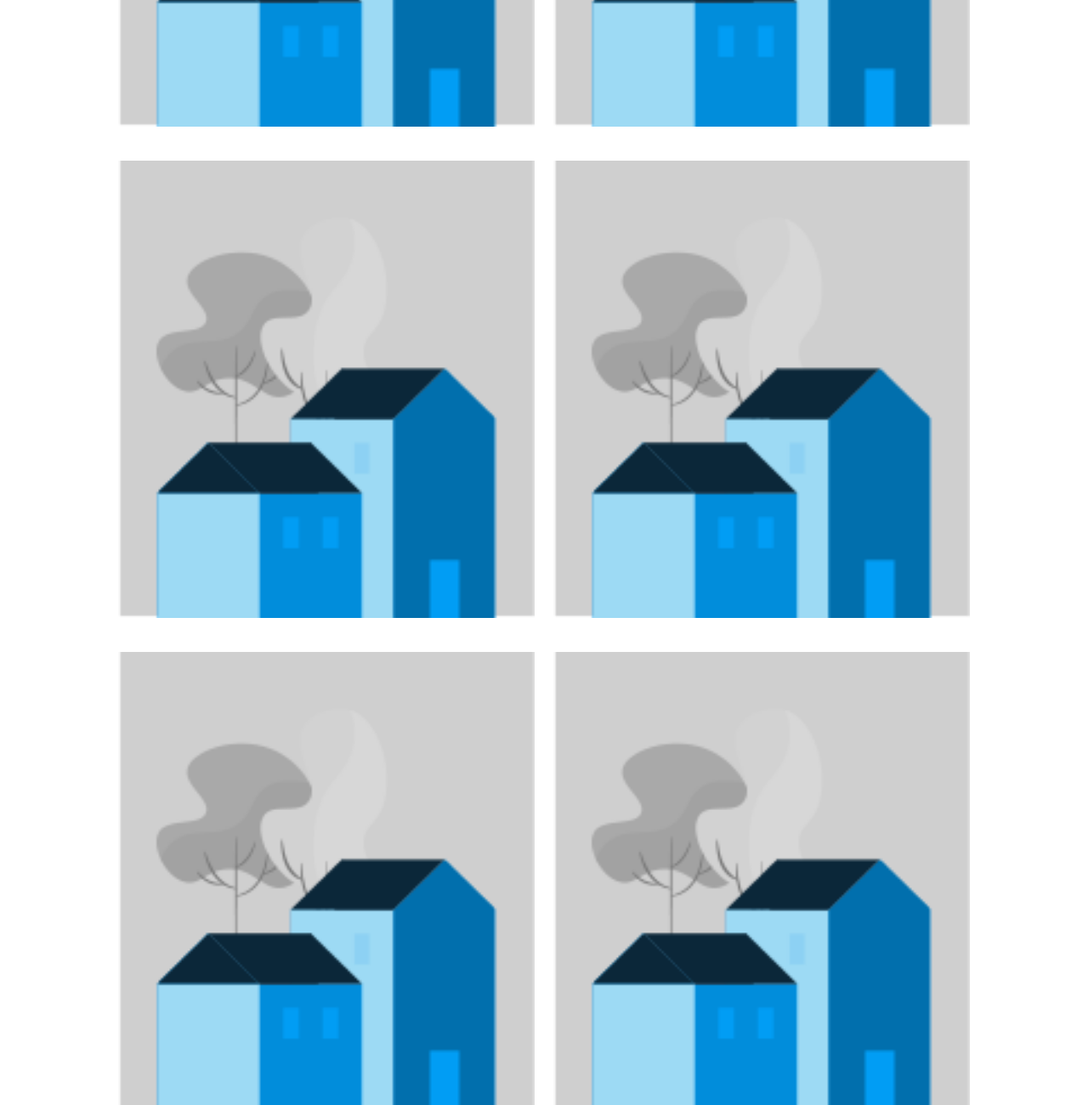
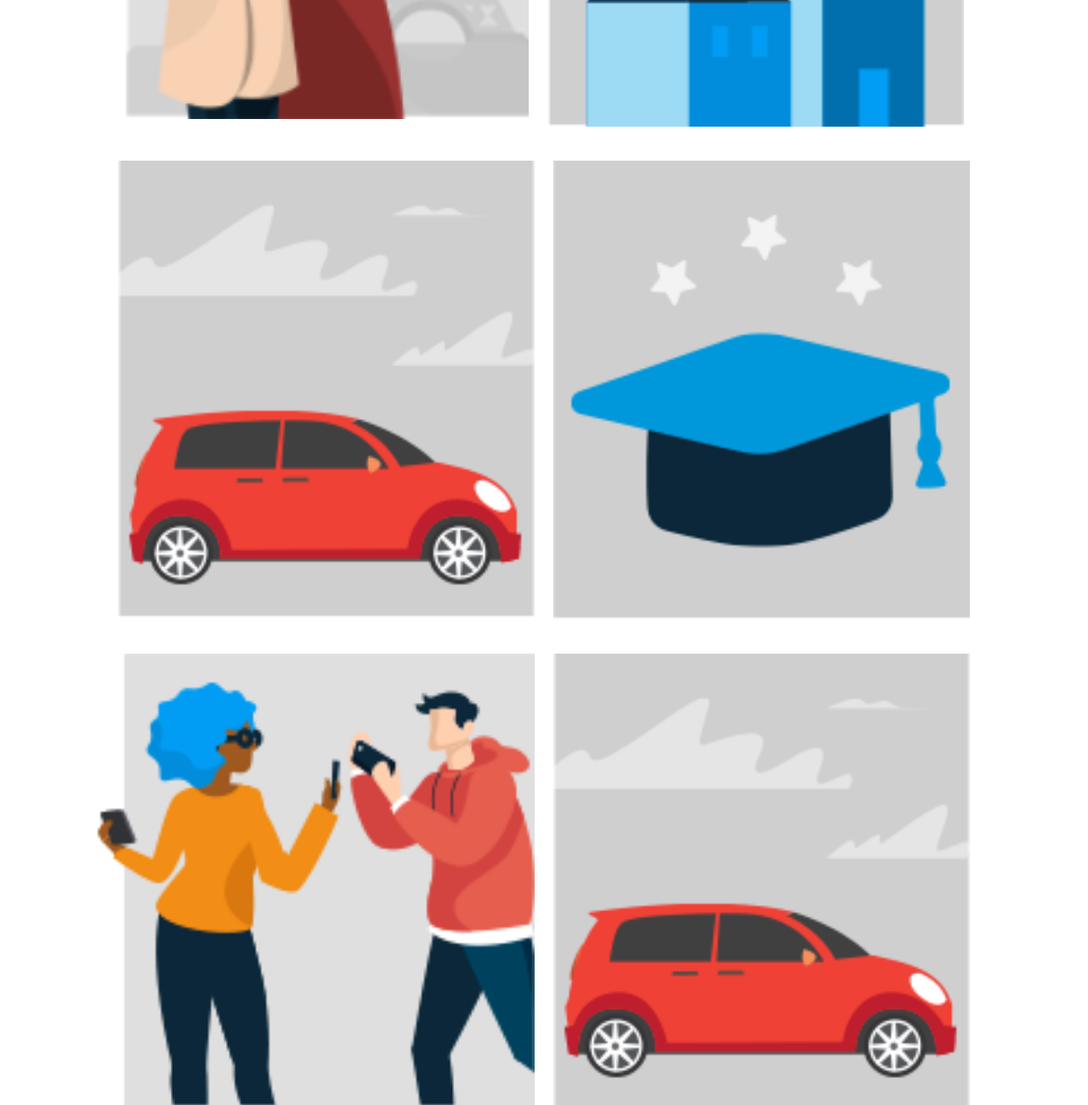
Before and after one commit to Omarsan-av/prueba, a plain HTML site: page index.html in a window 1280 px wide. Shown: the part 3094-4394 px from the top of the page at 85% size. Drawn offline with nearby package versions, Linux system fonts and the light colour scheme.

Commit message:
se termina version mobile

```diff
--- a/index.html
+++ b/index.html
@@ -59,12 +59,12 @@
             <div class="use-cases__images">
                <div class="container">
                   <div class="row">
-                     <img class="item col s6" src="./assets/img/2.webp" alt="Paris">
+                     <img class="item col s6" src="./assets/img/1.png" alt="Paris">
                      <img class="item col s6" src="./assets/img/2.webp" alt="House">
-                     <img class="item col s6" src="./assets/img/2.webp" alt="Smartphone">
-                     <img class="item col s6" src="./assets/img/2.webp" alt="Graduation">
-                     <img class="item col s6" src="./assets/img/2.webp" alt="Photography">
-                     <img class="item col s6" src="./assets/img/2.webp" alt="Car">
+                     <img class="item col s6" src="./assets/img/6.webp" alt="Smartphone">
+                     <img class="item col s6" src="./assets/img/4.webp" alt="Graduation">
+                     <img class="item col s6" src="./assets/img/5.png" alt="Photography">
+                     <img class="item col s6" src="./assets/img/6.webp" alt="Car">
                   </div>
                </div>
             </div>
--- a/sass/style.scss
+++ b/sass/style.scss
@@ -52,6 +52,11 @@ body
    margin-left: 15px;
 }
 
+.link
+{
+   color: #708087;
+}
+
 .services
 {
    background-image: url('../assets/img/background_1.webp');
@@ -69,7 +74,7 @@ body
 
 .benefits
 {
-   background: var(--Lightcolor);
+   background: var(--lightColor);
 
    &__list
    {
@@ -126,6 +131,18 @@ body
       .item
       {
          margin-bottom: 40px;
+      }
+
+      .item:first-child
+      {
+         margin-left: -6.5%;
+         width: 55.8%;
+      }
+
+      .item:nth-child(5)
+      {
+         margin-left: -3%;
+         width: 53%;
       }
    }
 }
@@ -259,8 +276,3 @@ footer
       }
    }
 }
-
-.link
-{
-   color: #708087;
-}
```
Also changed, not shown: css/style.min.css, 1 other file.
